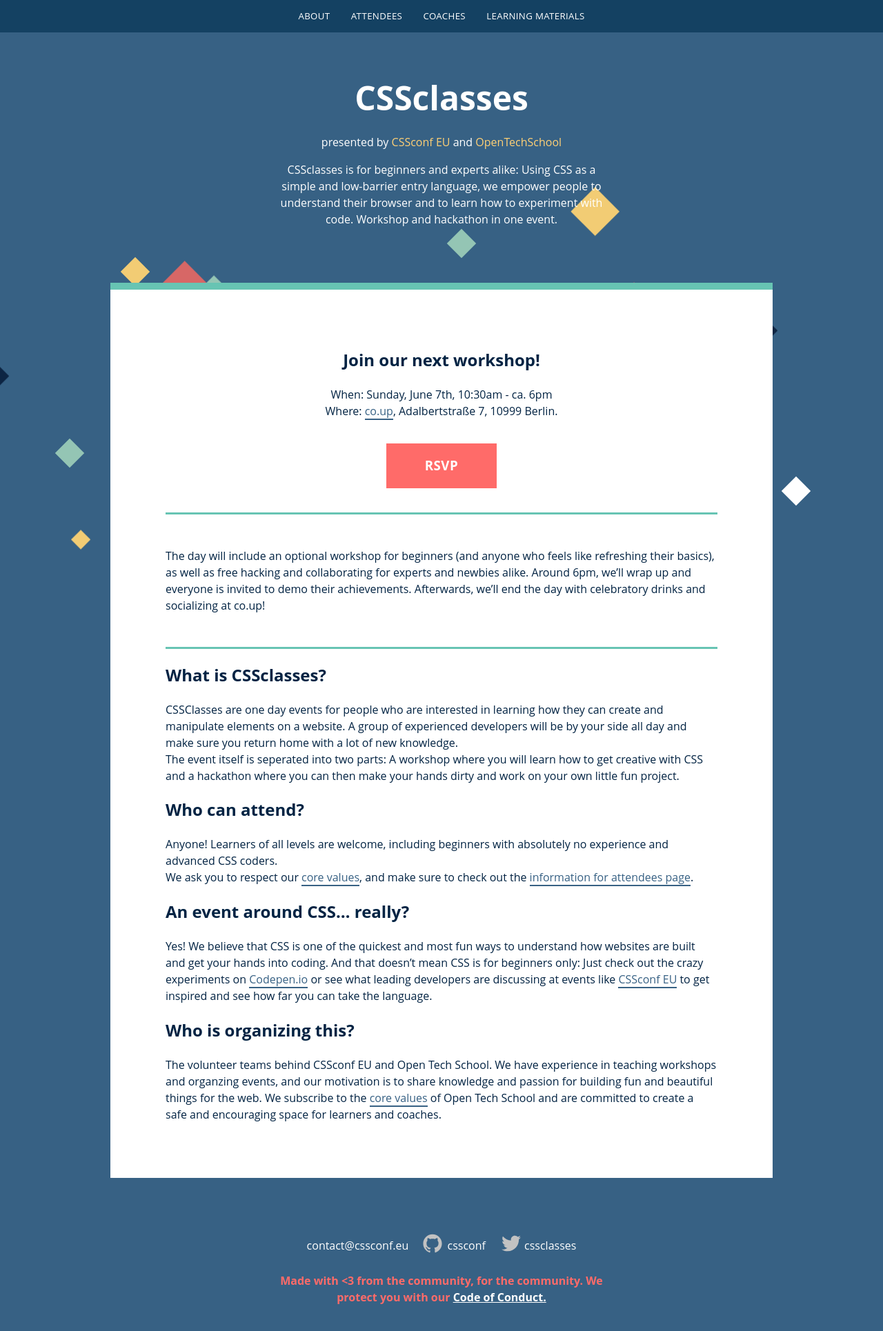
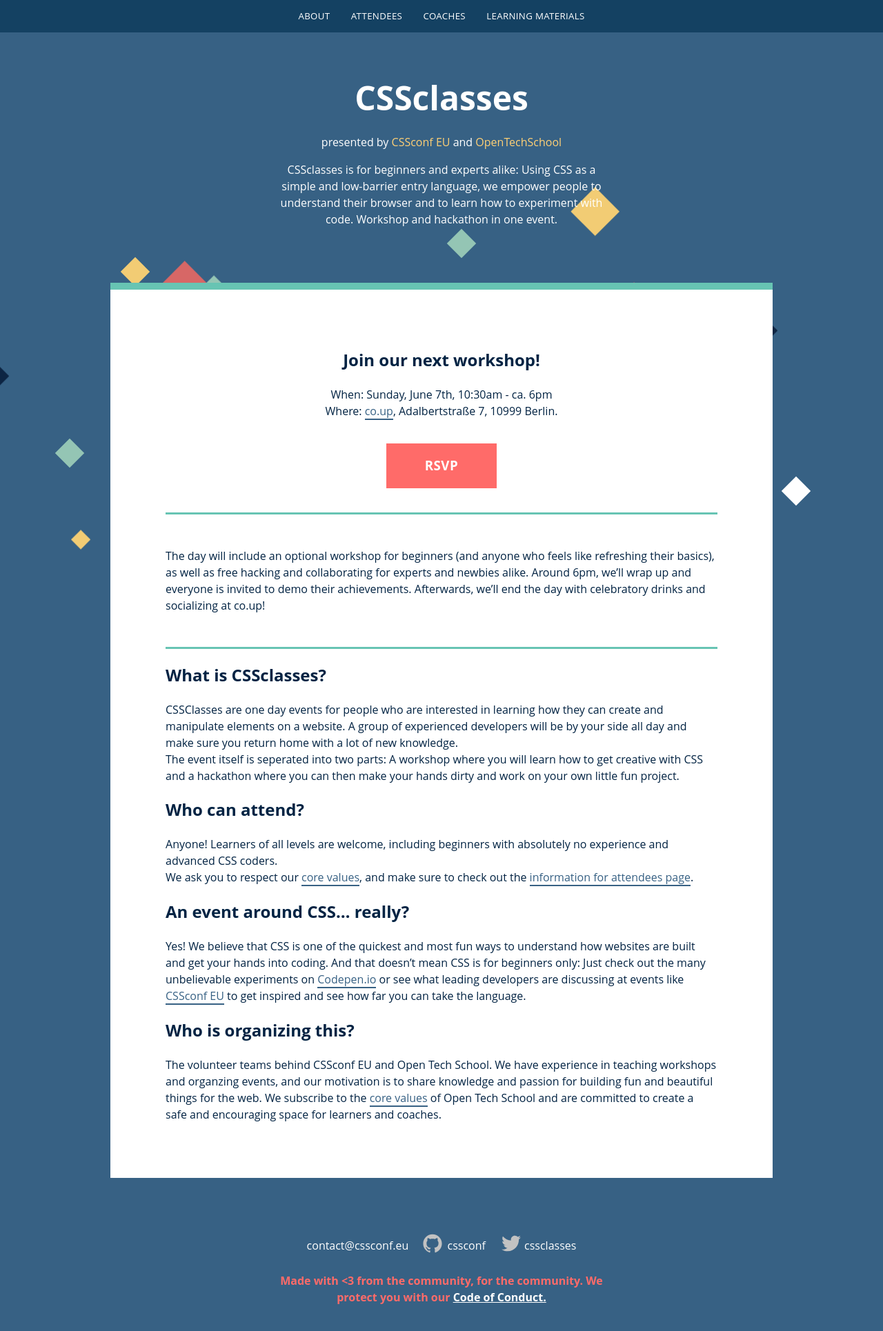
Before and after one commit to cssconf/CSSclasses--old, a Jekyll site: the page built from index.html, in a window 1280 px wide. Shown: the top 1930 px of the page at 69% size. Built offline with Jekyll 4.4.1, drawn with Linux system fonts in a browser that asks for light colours; nearby versions of some CDN libraries.

Commit message:
remove ableist language

```diff
--- a/index.html
+++ b/index.html
@@ -56,7 +56,7 @@
 
 <h2>An event around CSS… really?</h2>
 <p>
-  Yes! We believe that CSS is one of the quickest and most fun ways to understand how websites are built and get your hands into coding. And that doesn’t mean CSS is for beginners only: Just check out the crazy experiments on <a href="http://codepen.io/">Codepen.io</a> or see what leading developers are discussing at events like <a href="https://www.youtube.com/playlist?list=PL37ZVnwpeshHAnqFlTxhd0MIXWjLBbM3R">CSSconf EU</a> to get inspired and see how far you can take the language.
+  Yes! We believe that CSS is one of the quickest and most fun ways to understand how websites are built and get your hands into coding. And that doesn’t mean CSS is for beginners only: Just check out the many unbelievable experiments on <a href="http://codepen.io/">Codepen.io</a> or see what leading developers are discussing at events like <a href="https://www.youtube.com/playlist?list=PL37ZVnwpeshHAnqFlTxhd0MIXWjLBbM3R">CSSconf EU</a> to get inspired and see how far you can take the language.
 </p>
 
 <h2>Who is organizing this?</h2>
```
